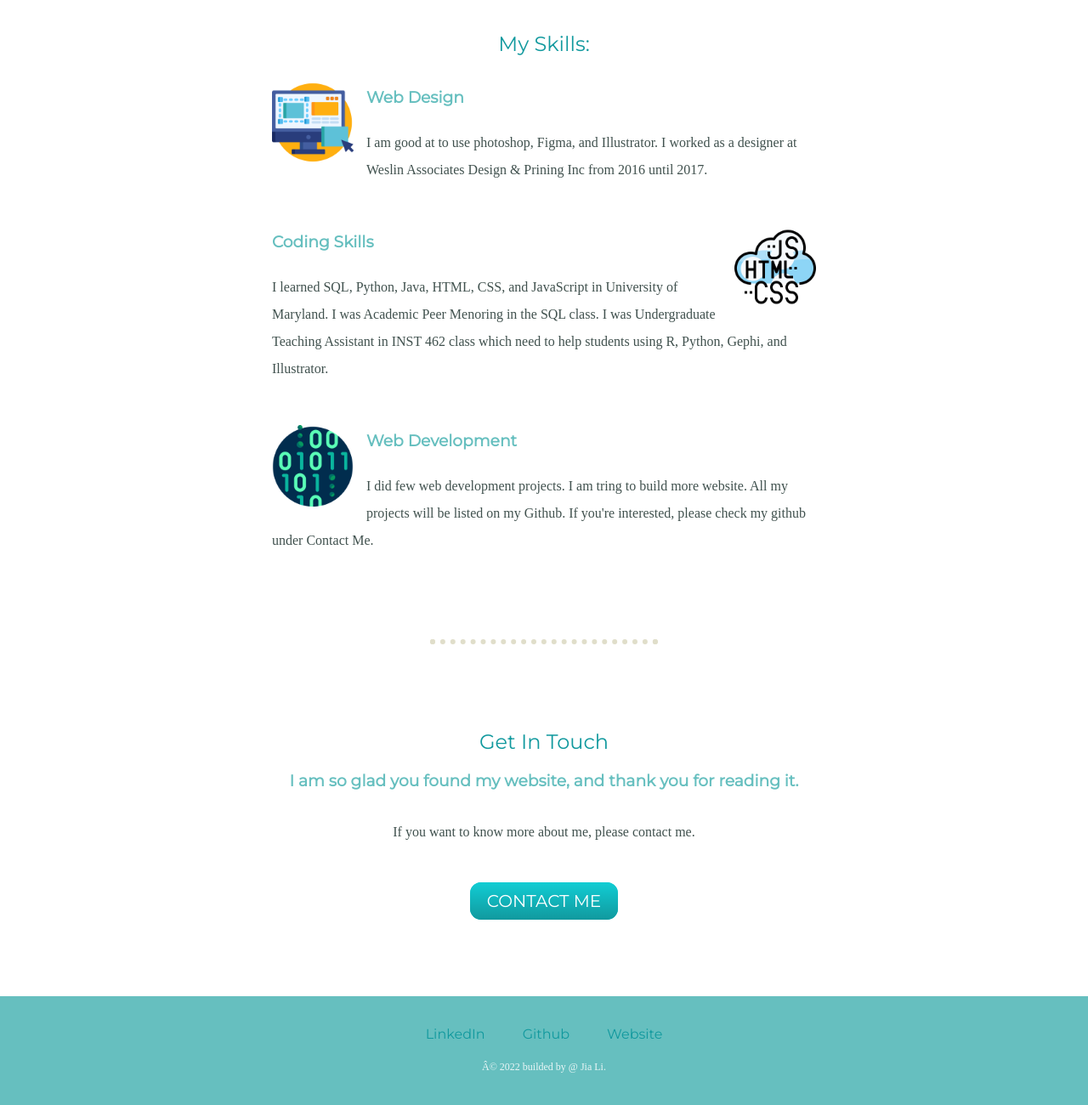
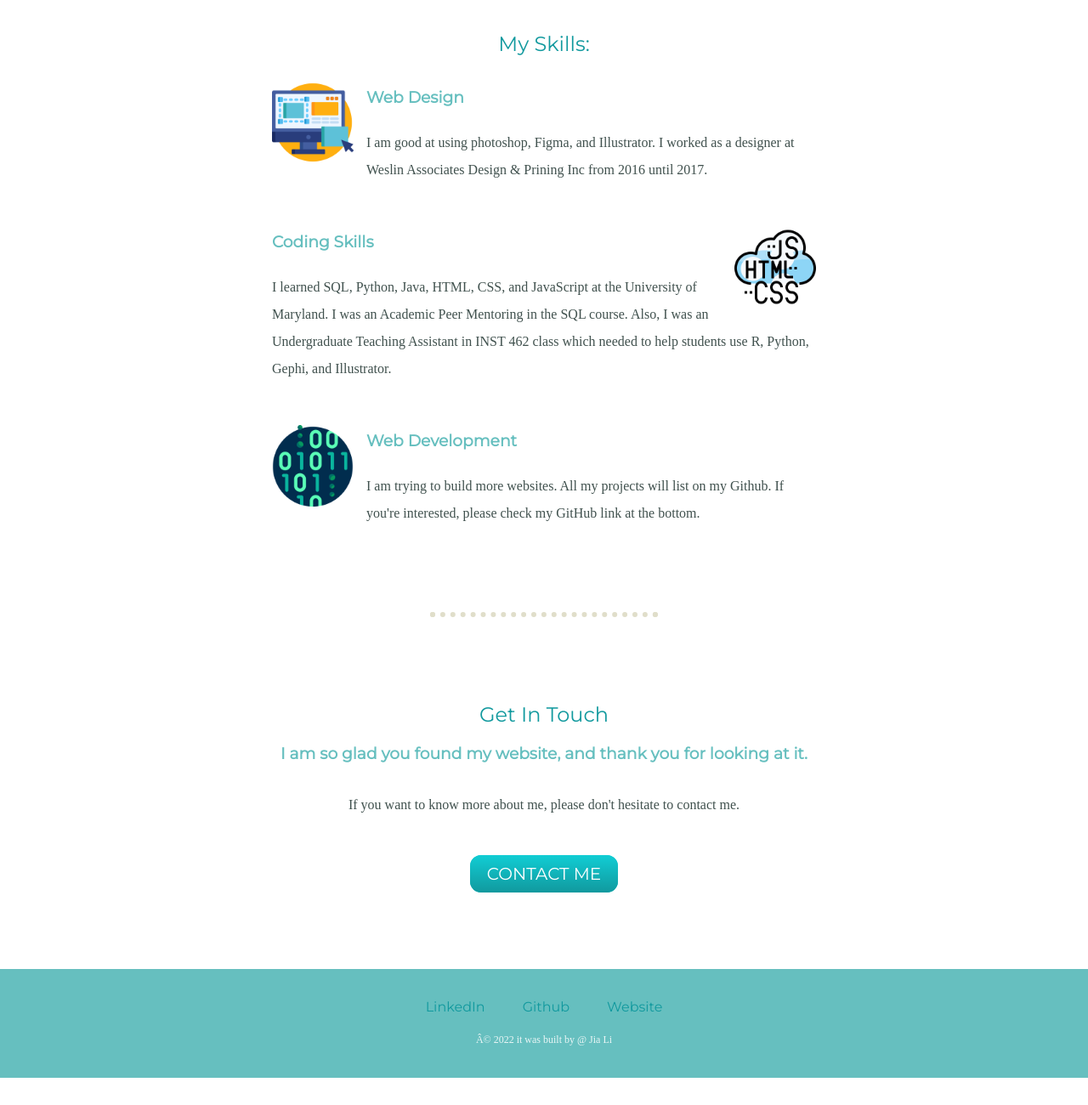
Before and after one commit to jiali120/jia, a plain HTML site: page index.html in a window 1280 px wide. Shown: the part 1450-2750 px from the top of the page at 85% size. After the commit the page ends 2718 px from the top, so only its background shows below. Drawn offline with Linux system fonts and the light colour scheme.

Commit message:
Update index.html

```diff
--- a/index.html
+++ b/index.html
@@ -34,8 +34,8 @@
             <div class="profile">
               <img class="my-img" src="images/image0-modified.png" alt="">
               <h2>Hello Everyone 💚!</h2>
-              <p class="intro">I am a senior double degree student in University of Maryland, College Park Campus now. My first major is Information Science, and second one is Studio Art.
-                 I want to be a web developer in the future. Although I have learned web front-end skills in my college, I will continue to learn more front-end skills by myself.</p>
+              <p class="intro">I am a senior double degree student at the University of Maryland, College Park Campus. My graduate year is December 2022. My first major is Information Science, and my second one is Studio Art.
+                 I want to be a web developer in the future. Although I have learned web front-end skills in college, I will continue to learn more front-end skills by myself.</p>
             </div>
 
             <hr>
@@ -49,19 +49,19 @@
               <div class="skill-row">
                 <img class="img-one" src="images/ux.png" alt="">
                 <h3>Web Design</h3>
-                <p class="code-skill"> I am good at to use photoshop, Figma, and Illustrator. I worked as a designer at Weslin Associates Design & Prining Inc from 2016 until 2017.</p>
+                <p class="code-skill"> I am good at using photoshop, Figma, and Illustrator. I worked as a designer at Weslin Associates Design & Prining Inc from 2016 until 2017.</p>
               </div>
 
               <div class="skill-row">
                 <img class="img-two" src="images/coding.png" alt="">
                 <h3>Coding Skills</h3>
-                <p>I learned SQL, Python, Java, HTML, CSS, and JavaScript in University of Maryland. I was Academic Peer Menoring in the SQL class. I was Undergraduate Teaching Assistant in INST 462 class which need to help students using R, Python, Gephi, and Illustrator.</p>
+                <p>I learned SQL, Python, Java, HTML, CSS, and JavaScript at the University of Maryland. I was an Academic Peer Mentoring in the SQL course. Also, I was an Undergraduate Teaching Assistant in INST 462 class which needed to help students use R, Python, Gephi, and Illustrator.</p>
               </div>
 
               <div class="skill-row">
                 <img class="img-one" src="images/binary-code.png" alt="">
                 <h3>Web Development</h3>
-                <p class="code-skill"> I did few web development projects. I am tring to build more website. All my projects will be listed on my Github. If you're interested, please check my github under Contact Me.</p>
+                <p class="code-skill">I am trying to build more websites. All my projects will list on my Github. If you're interested, please check my GitHub link at the bottom.</p>
               </div>
 
             </div>
@@ -73,8 +73,8 @@
             <hr>
             <div class="contact-me">
               <h2 class="contact-part">Get In Touch</h2>
-              <h3>I am so glad you found my website, and thank you for reading it.</h3>
-              <p class="contact-message">If you want to know more about me, please contact me.</p>
+              <h3>I am so glad you found my website, and thank you for looking at it.</h3>
+              <p class="contact-message">If you want to know more about me, please don't hesitate to contact me.</p>
               <a class="btn" href="mailto:liandjessica@gmail.com">CONTACT ME</a>
             </div>
           </div>
@@ -84,7 +84,7 @@
             <a class="footer-link" href="https://www.linkedin.com/in/jia-li-a335881b8/">LinkedIn</a>
             <a class="footer-link" href="https://github.com/jiali120">Github</a>
             <a class="footer-link" href="https://jiali120.github.io/jia/">Website</a>
-            <p class="copy-right">© 2022 builded by @ Jia Li.</p>
+            <p class="copy-right">© 2022 it was built by @ Jia Li</p>
           </div>
 
 
```
